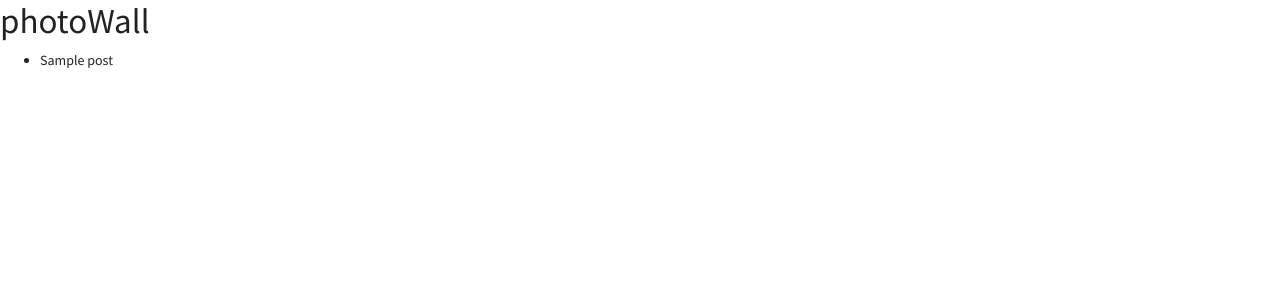
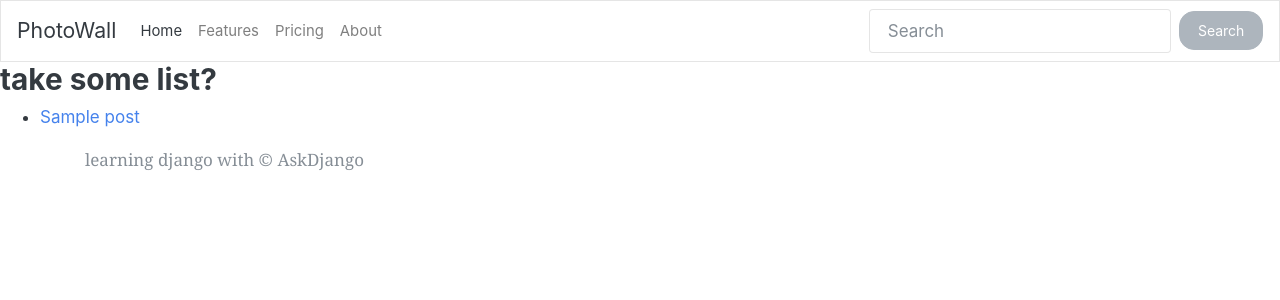
Before and after one commit to i-mnam/photowall_askdjango, a Django app: page /blog/ in a window 1280 px wide. Shown: the top 300 px of the page. Run offline with Django 3.2, Linux system fonts and the light colour scheme; tables that the repository leaves empty hold one stand-in row (values such as "Sample post"); some libraries are stand-ins or nearby versions.

Commit message:
blog.views.post_detail 뷰 구현

```diff
--- a/blog/templates/blog/layout.html
+++ b/blog/templates/blog/layout.html
@@ -3,12 +3,48 @@
     <head>
         <meta charset="utf-8"/>
         <title>{% block title %}PhotoWall App{% endblock %}</title>
-        <link rel="stylesheet" href="//stackpath.bootstrapcdn.com/bootswatch/4.2.1/lumen/bootstrap.min.css">
+        <link rel="stylesheet" href="//stackpath.bootstrapcdn.com/bootswatch/4.2.1/litera/bootstrap.min.css">
         <script src="//code.jquery.com/jquery-3.3.1.slim.min.js"></script>
         <script src="//stackpath.bootstrapcdn.com/bootstrap/4.2.1/js/bootstrap.min.js"></script>
+        {% block extra_head %} {% endblock %}
     </head>
     <body>
+        <nav class="navbar navbar-expand-lg navbar-light bg-light">
+            <a class="navbar-brand" href="#">PhotoWall</a>
+            <button class="navbar-toggler" type="button" data-toggle="collapse" data-target="#navbarColor03" aria-controls="navbarColor03" aria-expanded="false" aria-label="Toggle navigation">
+                <span class="navbar-toggler-icon"></span>
+            </button>
+
+            <div class="collapse navbar-collapse" id="navbarColor03">
+                <ul class="navbar-nav mr-auto">
+                <li class="nav-item active">
+                    <a class="nav-link" href="#">Home <span class="sr-only">(current)</span></a>
+                </li>
+                <li class="nav-item">
+                    <a class="nav-link" href="#">Features</a>
+                </li>
+                <li class="nav-item">
+                    <a class="nav-link" href="#">Pricing</a>
+                </li>
+                <li class="nav-item">
+                    <a class="nav-link" href="#">About</a>
+                </li>
+                </ul>
+                <form class="form-inline my-2 my-lg-0">
+                <input class="form-control mr-sm-2" type="text" placeholder="Search">
+                <button class="btn btn-secondary my-2 my-sm-0" type="submit">Search</button>
+                </form>
+            </div>
+        </nav>
         {% block content %}
         {% endblock %}
+
+        <div id="page-footer">
+            <div class="container">
+                <p class="text-muted">
+                    learning django with &copy; AskDjango
+                </p>
+            </div>
+        </div>
     </body>
 </html>
--- a/blog/templates/blog/post_list.html
+++ b/blog/templates/blog/post_list.html
@@ -1,10 +1,12 @@
 {% extends "blog/layout.html" %}
 {% block title %} photo list {% endblock %}
 {% block content %}
-<h1>photoWall</h1>
+<h3>take some list?</h3>
 <ul>
 {% for post in post_list %}
-    <li>{{ post.title }}</li>
+    <li>
+        <a href="{% url "blog:post_detail" post.id %}">{{ post.title }}</a>
+    </li>
 {% endfor %}
 </ul>
 {% endblock %}
--- a/blog/urls.py
+++ b/blog/urls.py
@@ -5,5 +5,6 @@ from . import views
 
 
 urlpatterns = [
-    url(r'^$', views.index, name='index')
+    url(r'^$', views.index, name='index'),
+    url(r'^(?P<id>\d+)/$', views.post_detail, name='post_detail'),
 ]
--- a/blog/views.py
+++ b/blog/views.py
@@ -1,11 +1,16 @@
-from django.shortcuts import render
+from django.shortcuts import render, get_object_or_404
 from .models import Post
 
 
 def index(request):
-
     post_list = Post.objects.all()
     print('hello',post_list)
     return render(request, 'blog/post_list.html', {
         'post_list':post_list,
     })
+
+def post_detail(request, id):
+    post = get_object_or_404(Post, id=id)
+    return render(request, 'blog/post_detail.html', {
+        'post':post,
+    })
```
Also changed, not shown: blog/templates/blog/post_detail.html (added, +39 -0 lines).
